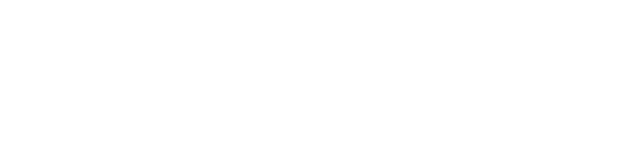
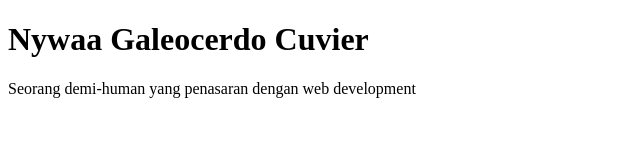
Before and after one commit to Nywaa/Web-Development-EX, a plain HTML site: page index.html in a window 1280 px wide. Shown: the whole page, without its empty margins (0-640 px from the left). Drawn offline with Linux system fonts and the light colour scheme.

Commit message:
Added Text

```diff
--- a/index.html
+++ b/index.html
@@ -8,6 +8,7 @@
         <title>Nywaa Laboratory</title>
     </head>
     <body>
-
+        <h1>Nywaa Galeocerdo Cuvier</h1>
+        <p>Seorang demi-human yang penasaran dengan web development</p>
     </body>
 </html>
```
